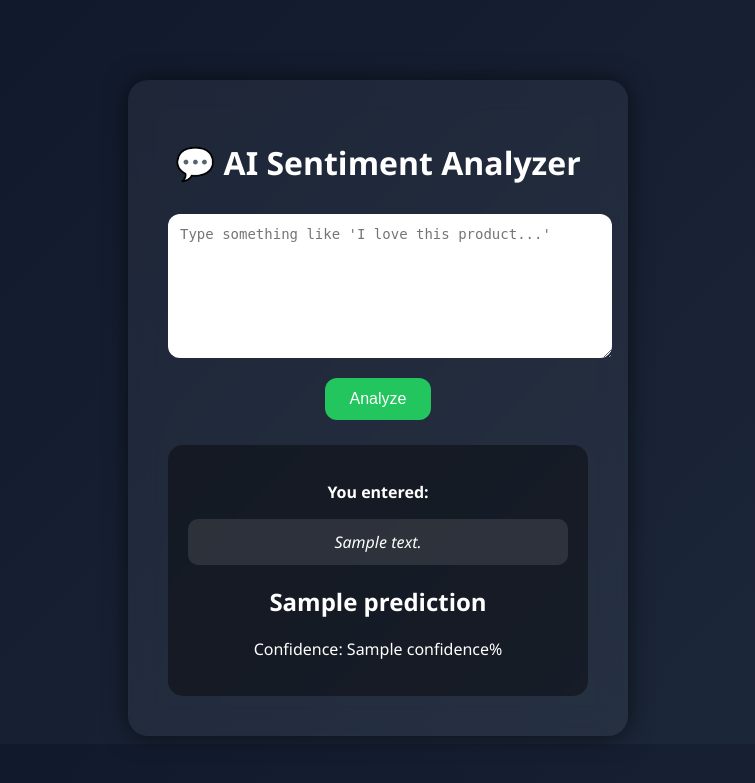
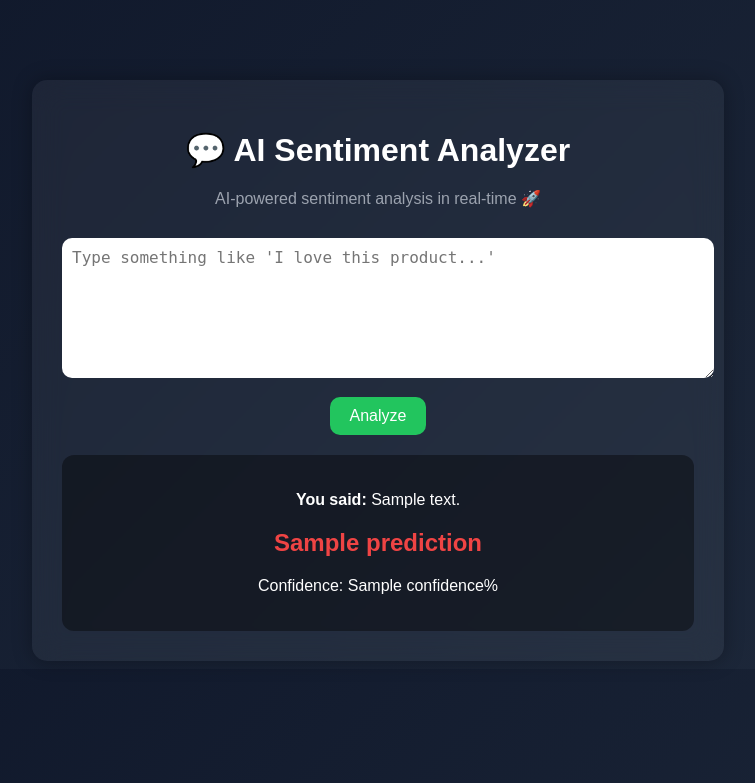
Before and after one commit to diyanathwani07/AI-Sentiment-Analyzer, a Flask app: template templates/home.html in a window 1280 px wide. Shown: the top 783 px of the page, without its empty margins (262-1017 px from the left). Run offline with Flask 3, Linux system fonts and the light colour scheme; the template is opened without the code that fills it: most values are stand-ins (such as "Sample title", 1, 10 or a date in 2020).

Commit message:
UI upgraded final

```diff
--- a/templates/home.html
+++ b/templates/home.html
@@ -2,12 +2,86 @@
 <html>
 <head>
     <title>AI Sentiment Analyzer</title>
+
     <link rel="stylesheet" href="{{ url_for('static', filename='css/master.css') }}">
+
+    <style>
+        body {
+            background: linear-gradient(135deg, #0f172a, #1e293b);
+            font-family: Arial, sans-serif;
+            color: white;
+            text-align: center;
+        }
+
+        .container {
+            width: 50%;
+            margin: auto;
+            margin-top: 80px;
+            padding: 30px;
+            border-radius: 15px;
+            background: rgba(255, 255, 255, 0.05);
+            box-shadow: 0px 0px 20px rgba(0,0,0,0.3);
+        }
+
+        textarea {
+            width: 100%;
+            height: 120px;
+            border-radius: 10px;
+            padding: 10px;
+            border: none;
+            outline: none;
+            font-size: 16px;
+        }
+
+        button {
+            margin-top: 15px;
+            padding: 10px 20px;
+            border-radius: 10px;
+            border: none;
+            background: #22c55e;
+            color: white;
+            font-size: 16px;
+            cursor: pointer;
+        }
+
+        button:hover {
+            background: #16a34a;
+        }
+
+        .result {
+            margin-top: 20px;
+            padding: 20px;
+            border-radius: 12px;
+            background: rgba(0,0,0,0.4);
+            animation: fadeIn 0.5s ease-in-out;
+        }
+
+        @keyframes fadeIn {
+            from {opacity: 0;}
+            to {opacity: 1;}
+        }
+
+        .positive {
+            color: #22c55e;
+        }
+
+        .negative {
+            color: #ef4444;
+        }
+
+        .subtitle {
+            color: #9ca3af;
+            margin-bottom: 20px;
+        }
+    </style>
 </head>
+
 <body>
 
 <div class="container">
+
     <h1>💬 AI Sentiment Analyzer</h1>
+    <p class="subtitle">AI-powered sentiment analysis in real-time 🚀</p>
 
     <form action="/predict" method="post">
         <textarea name="text" placeholder="Type something like 'I love this product...'"></textarea>
@@ -16,15 +90,16 @@
 
     {% if prediction %}
         <div class="result">
+            <p><b>You said:</b> {{ user_text }}</p>
 
-            <p><strong>You entered:</strong></p>
-            <div class="user-text">{{ user_text }}</div>
+            <h2 class="{{ 'positive' if prediction == 'Positive 😊' else 'negative' }}">
+                {{ prediction }}
+            </h2>
 
-            <h2>{{ prediction }}</h2>
             <p>Confidence: {{ confidence }}%</p>
-
         </div>
     {% endif %}
+
 </div>
 
 <script src="{{ url_for('static', filename='js/app.js') }}"></script>
```
